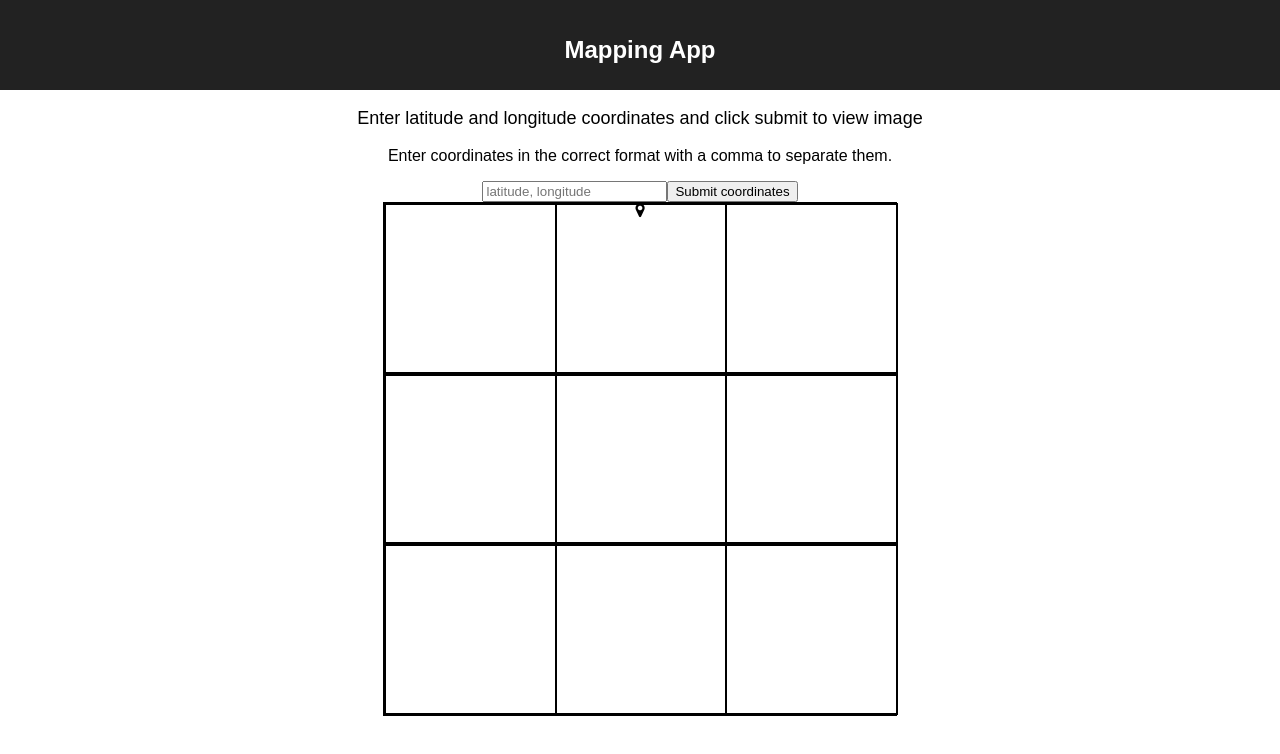
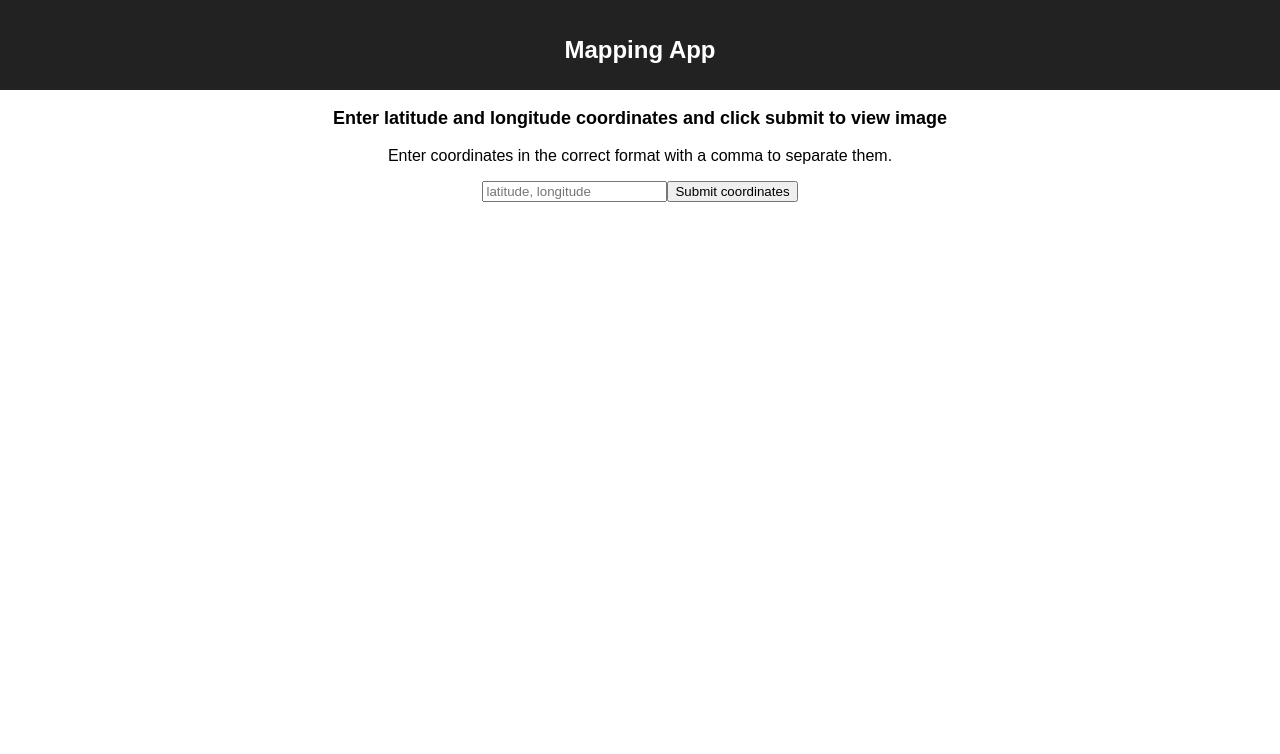
Before and after one commit to denglish7/rsm-project, a React (Create React App) app in the folder client/: page / in a window 1280 px wide. Shown: the top 754 px of the page. Built offline with nearby package versions, Linux system fonts and the light colour scheme.

Commit message:
finished project

```diff
--- a/client/src/App.css
+++ b/client/src/App.css
@@ -39,10 +39,8 @@
 
 i {
   position: absolute;
-  align-content: center;
+  margin-top: 248px;
   display: flex;
-
-  justify-content: center;
 }
 
 .hl {
--- a/client/src/App.js
+++ b/client/src/App.js
@@ -6,6 +6,7 @@ class App extends Component {
     super(props);
     this.state = {
       image: '',
+      imageReceived: false,
       lat: null,
       long: null,
       response: '',
@@ -23,7 +24,6 @@ class App extends Component {
   };
 
   callNasaApi = async (lat, long) => {
-
     const api_key = '7ZLmyLopCrbUeU1A6wxctoeX1MxbNmrHFOj9MiRj';
 
     const response = await fetch(`https://api.nasa.gov/planetary/earth/imagery?lon=${long}&lat=${lat}&date=2014-02-01&cloud_score=True&api_key=${api_key}`);
@@ -52,32 +52,17 @@ class App extends Component {
     }
 
     this.callNasaApi(lat, long)
-      .then(res => this.setState({ image: res.url }))
+      .then(res => this.setState({
+        image: res.url,
+        imageReceived: true
+      }))
       .catch(err => console.log(err));
   }
 
   render() {
-    const image = (
-      <div className="image">
-        <img src={this.state.image} />
-      </div>
-    );
-
-    return (
-      <div className="App">
-        <header className="App-header">
-          <h1 className="App-title">Mapping App</h1>
-        </header>
-        <p className="App-intro">
-          Enter latitude and longitude coordinates and click submit to view image
-        </p>
-        <p>Enter coordinates in the correct format with a comma to separate them.</p>
-        <form onSubmit={this.handleSubmit}>
-          <input className="" type="text" value={this.state.value} onChange={this.handleChange} placeholder="latitude, longitude" />
-          <input type="submit" value="Submit coordinates"/>
-        </form>
+    const image = this.state.imageReceived ?
+    (
       <div className="App-image-container">
-          <i className="fa fa-map-marker" />
         <div className="image">
           <img src={this.state.image} />
         </div>
@@ -98,8 +83,24 @@ class App extends Component {
             <div className="vl"></div>
           </div>
         </div>
+        <i className="fa fa-map-marker" />
       </div>
+    ) : null;
 
+    return (
+      <div className="App">
+        <header className="App-header">
+          <h1 className="App-title">Mapping App</h1>
+        </header>
+        <h3 className="App-intro">
+          Enter latitude and longitude coordinates and click submit to view image
+        </h3>
+        <p>Enter coordinates in the correct format with a comma to separate them.</p>
+        <form onSubmit={this.handleSubmit}>
+          <input className="" type="text" value={this.state.value} onChange={this.handleChange} placeholder="latitude, longitude" />
+          <input type="submit" value="Submit coordinates"/>
+        </form>
+        {image}
       </div>
     );
   }
```
Lines whose indentation alone changed are shown as unchanged.
